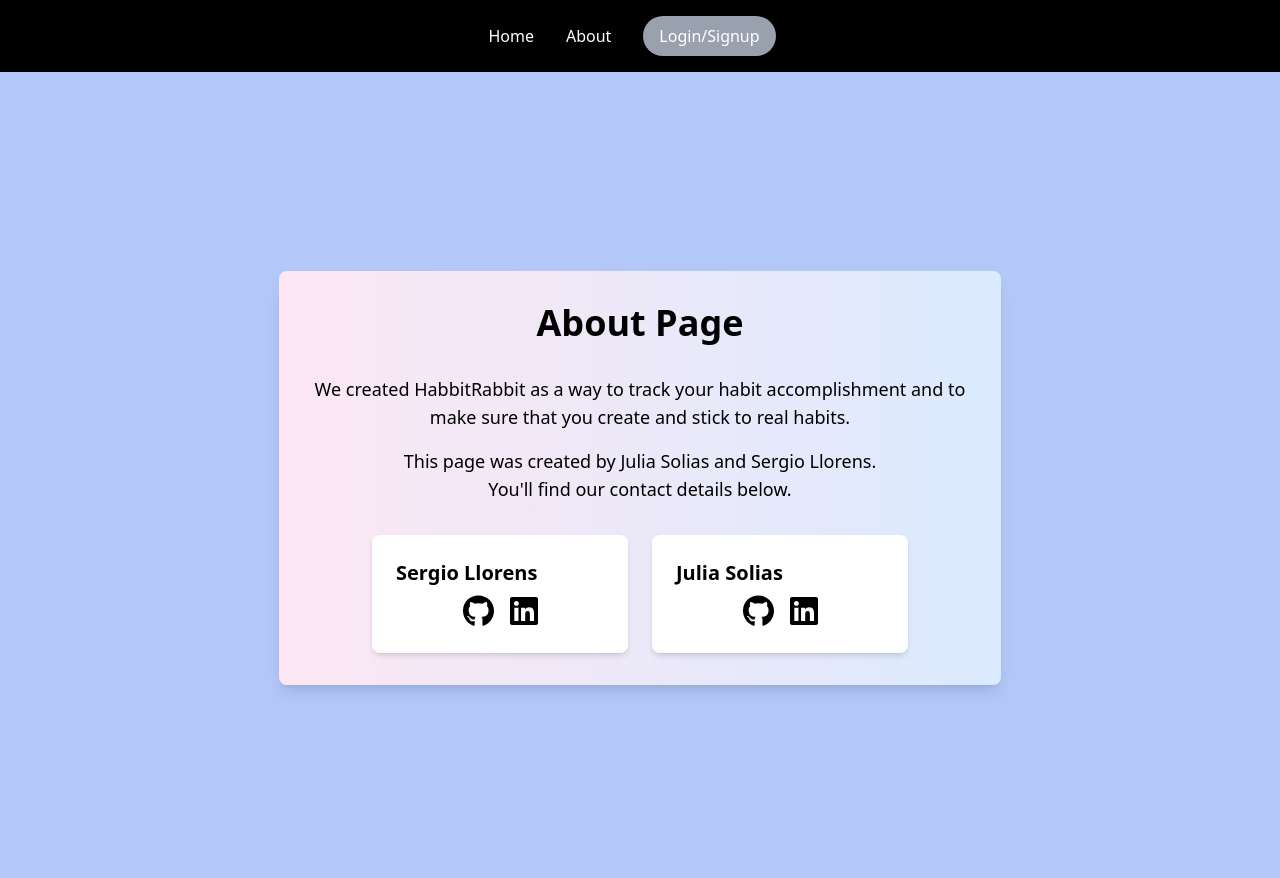
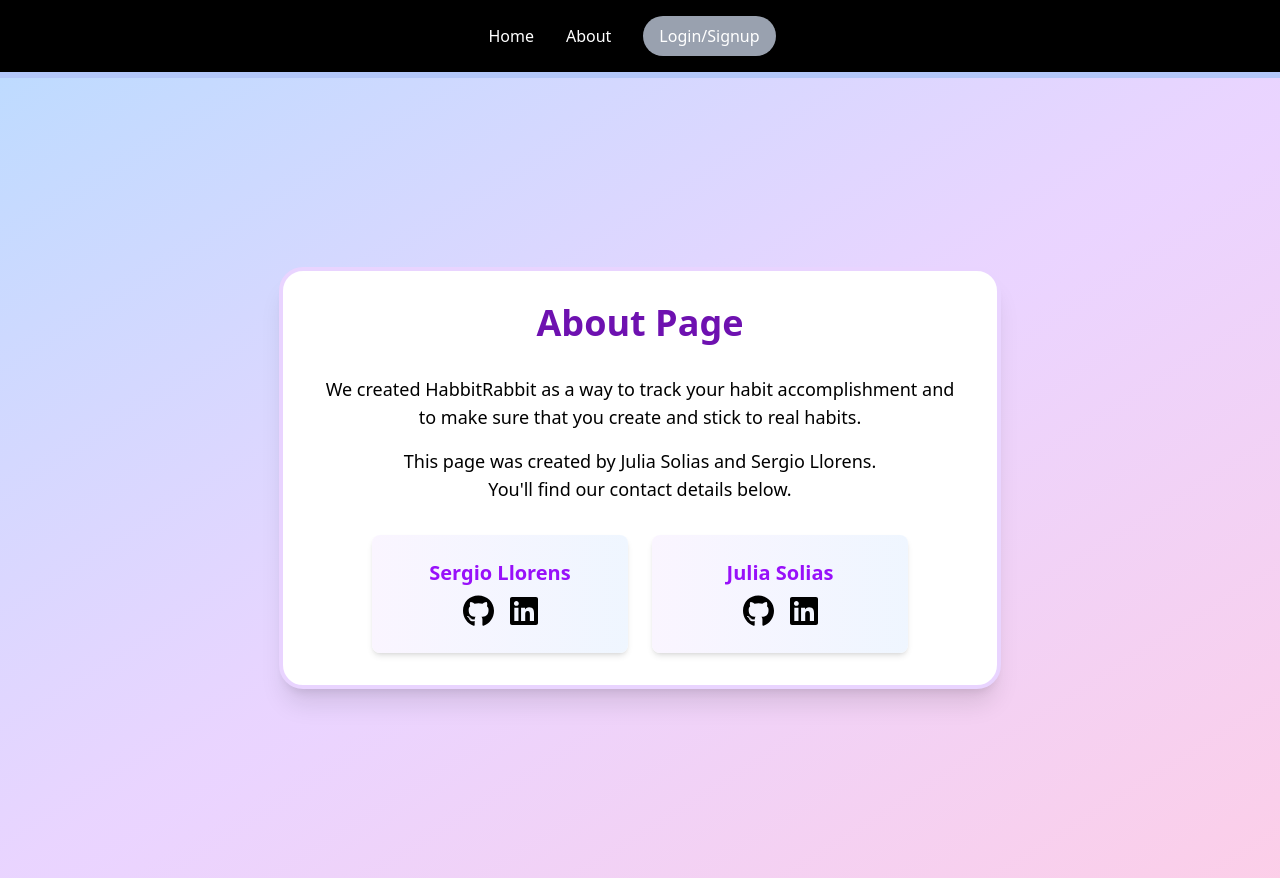
Before and after one commit to HabbitRabbit/habbit-rabbit-front, a React (Vite) app: page /about in a window 1280 px wide. Built offline with nearby package versions, Linux system fonts and the light colour scheme.

Commit message:
Fix bug showing habits details in Goals

```diff
--- a/src/components/WeeklyView.jsx
+++ b/src/components/WeeklyView.jsx
@@ -10,11 +10,23 @@ const WeeklyView = ({ habits, fetchHabits, goals, fetchGoals }) => {
   const [selectedDate, setSelectedDate] = useState(new Date());
   const [habitStatus, setHabitStatus] = useState({});
   const [localHabitStatus, setLocalHabitStatus] = useState({}); // Add a state to track changes locally
+  const [loading, setLoading] = useState(true); // Add loading state
+
 
   useEffect(() => {
-    fetchGoals();
-    fetchHabits();
+    const fetchData = async () => {
+      await fetchGoals();
+      await fetchHabits();
+      setLoading(false); // Set loading to false once data is fetched
+    };
+    fetchData();
   }, []);
+
+
+  useEffect(() => {
+    console.log('Habits:', habits);
+    console.log('Goals:', goals);
+  }, [habits, goals]);
 
   // Initialize habit status when goals and habits are available
   useEffect(() => {
@@ -28,7 +40,7 @@ const WeeklyView = ({ habits, fetchHabits, goals, fetchGoals }) => {
     }
   }, [habits, goals, selectedDate]);
 
-  if (goals === null || habits === null) {
+  if (loading || goals === null || habits === null) {
     return <h2>Loading...</h2>;
   }
 
@@ -95,16 +107,16 @@ const WeeklyView = ({ habits, fetchHabits, goals, fetchGoals }) => {
 
       <div>
         <h3>Habits for {selectedDate.toLocaleDateString()}</h3>
-        {goals.map((goal) => (
+        {goals && goals.length && goals.map((goal) => (
           <div key={goal._id}>
             <p>GOAL NAME: {goal.name}</p>
             <ul>
               {goal.habits.map((habitObj) => (
-                <li key={habitObj.habit._id} className="flex items-center my-2">
+                <li key={habitObj._id} className="flex items-center my-2">
                   <input
                     type="checkbox"
-                    checked={localHabitStatus[habitObj.habit._id] || false} // Manage status locally
-                    onChange={() => handleHabitChange(habitObj.habit._id, !localHabitStatus[habitObj.habit._id])} // Only update local state
+                    checked={localHabitStatus[habitObj._id] || false} // Manage status locally
+                    onChange={() => handleHabitChange(habitObj._id, !localHabitStatus[habitObj.habit._id])} // Only update local state
                   />
                   <span className="ml-2">habit name: {habitObj.habit.title}</span>
                 </li>
--- a/src/pages/About.jsx
+++ b/src/pages/About.jsx
@@ -16,11 +16,11 @@ const teamMembers = [
 
 function About() {
   return (
-    <div className="flex justify-center items-center min-h-screen p-8">
-      <div className=" p-1 rounded-lg w-full md:w-3/5">
-        <div className="bg-gradient-to-r from-pink-100 to-blue-100 shadow-lg rounded-lg p-8">
+    <div className="flex justify-center items-center min-h-screen p-8 bg-gradient-to-br from-blue-200 via-purple-200 to-pink-200">
+      <div className="p-1 rounded-lg w-full md:w-3/5">
+        <div className="bg-white shadow-xl rounded-3xl p-8 border-4 border-purple-200">
           <div className="text-center mb-8">
-            <h2 className="text-4xl font-bold mb-8">About Page</h2>
+            <h2 className="text-4xl font-bold mb-8 text-purple-800 font-alice">About Page</h2>
             <p className="text-lg mb-4">
               We created HabbitRabbit as a way to track your habit accomplishment and to make sure that you create and stick to real habits. <br />
             </p>
@@ -35,15 +35,15 @@ function About() {
           <div className="flex flex-wrap justify-center gap-6">
             {teamMembers.map((member, index) => (
               <div
-                className="bg-white shadow-md rounded-lg p-6 w-full sm:w-64 hover:shadow-pink-300"
+                className="bg-gradient-to-r from-purple-50 to-blue-50 shadow-md rounded-lg p-6 w-full sm:w-64 hover:shadow-purple-300 transform hover:scale-105 transition duration-300 ease-in-out"
                 key={index}
               >
-                <h3 className="text-xl font-semibold mb-2">{member.name}</h3>
+                <h3 className="text-xl font-semibold mb-2 text-purple-600 text-center">{member.name}</h3>
                 <div className="flex justify-center space-x-4">
-                  <a href={member.github} className="hover:text-purple-300">
+                  <a href={member.github} className="hover:text-purple-500">
                     <FontAwesomeIcon icon={faGithub} size="2x" />
                   </a>
-                  <a href={member.linkedin} className="hover:text-blue-300">
+                  <a href={member.linkedin} className="hover:text-blue-500">
                     <FontAwesomeIcon icon={faLinkedin} size="2x" />
                   </a>
                 </div>
--- a/src/pages/GoalDetail.jsx
+++ b/src/pages/GoalDetail.jsx
@@ -26,9 +26,10 @@ function GoalDetail({deleteGoal, goals, fetchGoals, fetchHabits, habits}) {
       }
     };
 
+
     fetchGoal();
   }, [goalId]);
-
+ console.log(goal)
   if (loading) return <div>Loading...</div>;
   if (error) return <div>{error}</div>;
 
```
